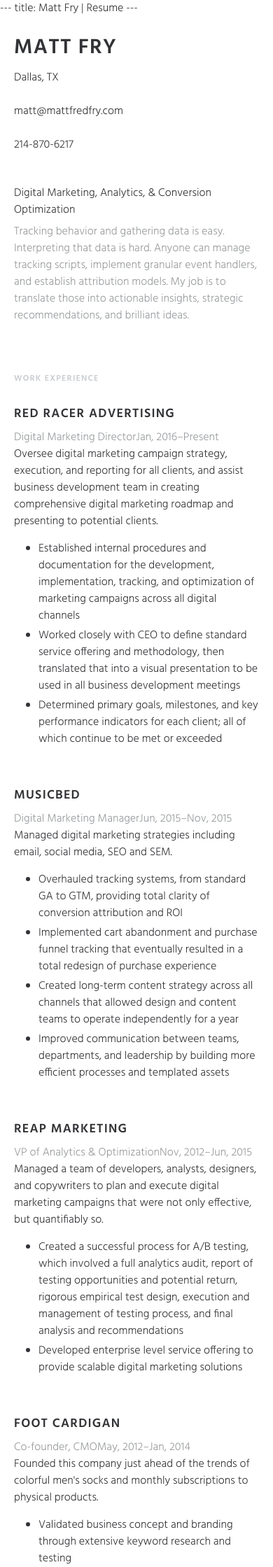
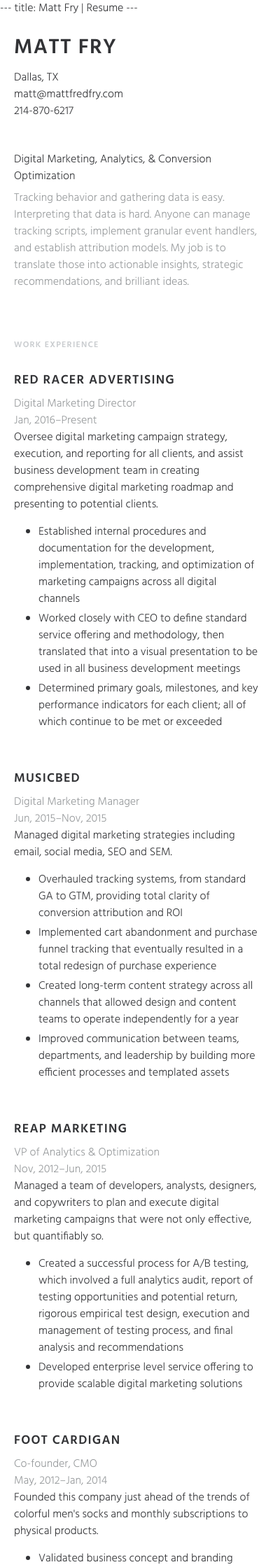
Before and after one commit to mattfredfry/mattfredfry.github.io, a PHP site: page /resume.html in a window 390 px wide. Shown: the top 2239 px of the page at 70% size. Run offline with PHP 8.4, Linux system fonts and the light colour scheme; some libraries are stand-ins or nearby versions.

Commit message:
trying again with the resume stuff :(

```diff
--- a/css/resume.css
+++ b/css/resume.css
@@ -191,7 +191,7 @@
   color:aqua;
 }
 .sep {
-    display: inherit;
+    display: inline;
   }
 .break {
     display: none;
@@ -201,7 +201,7 @@
     display: none;
   }
   .break {
-    display: inherit;
+    display: inline;
   }
 }
 @media (max-width:620px) {
@@ -1435,17 +1435,17 @@
 }
 .standard-resume .secondary {
     color: #96999b;
-    display: -webkit-box;
+    /*display: -webkit-box;
     display: -webkit-flex;
     display: -ms-flexbox;
     display: flex;
     -webkit-box-pack: left;
     -webkit-justify-content: left;
     -ms-flex-pack: left;
-    justify-content: left;
     -webkit-flex-wrap: wrap;
     -ms-flex-wrap: wrap;
-    flex-wrap: wrap;
+    flex-wrap: wrap;*/
+    justify-content: left;
 }
 .standard-resume .secondary .separator {
     padding: 0 6px;
--- a/resume.html
+++ b/resume.html
@@ -32,7 +32,7 @@
             <a class="c-fancy-link" href="http://redraceradv.com" target="_blank">
               <h3>Red Racer Advertising</h3><div class="icon-link"></div>
             </a>
-            <div class="secondary"><span>Digital Marketing Director</span><span class="separator sep">|</span><span class="break"><br></span><span><span>Jan, 2016</span><span>–</span><span>Present</span></span>
+            <div class="secondary"><span>Digital Marketing Director</span><span class="separator"><span class="sep">|</span></span><span class="break"><br></span><span><span>Jan, 2016</span><span>–</span><span>Present</span></span>
             </div>
             <p>Oversee digital marketing campaign strategy, execution, and reporting for all clients, and assist business development team in creating comprehensive digital marketing roadmap and presenting to potential clients.</p>
             <ul class="section-highlights">
```
